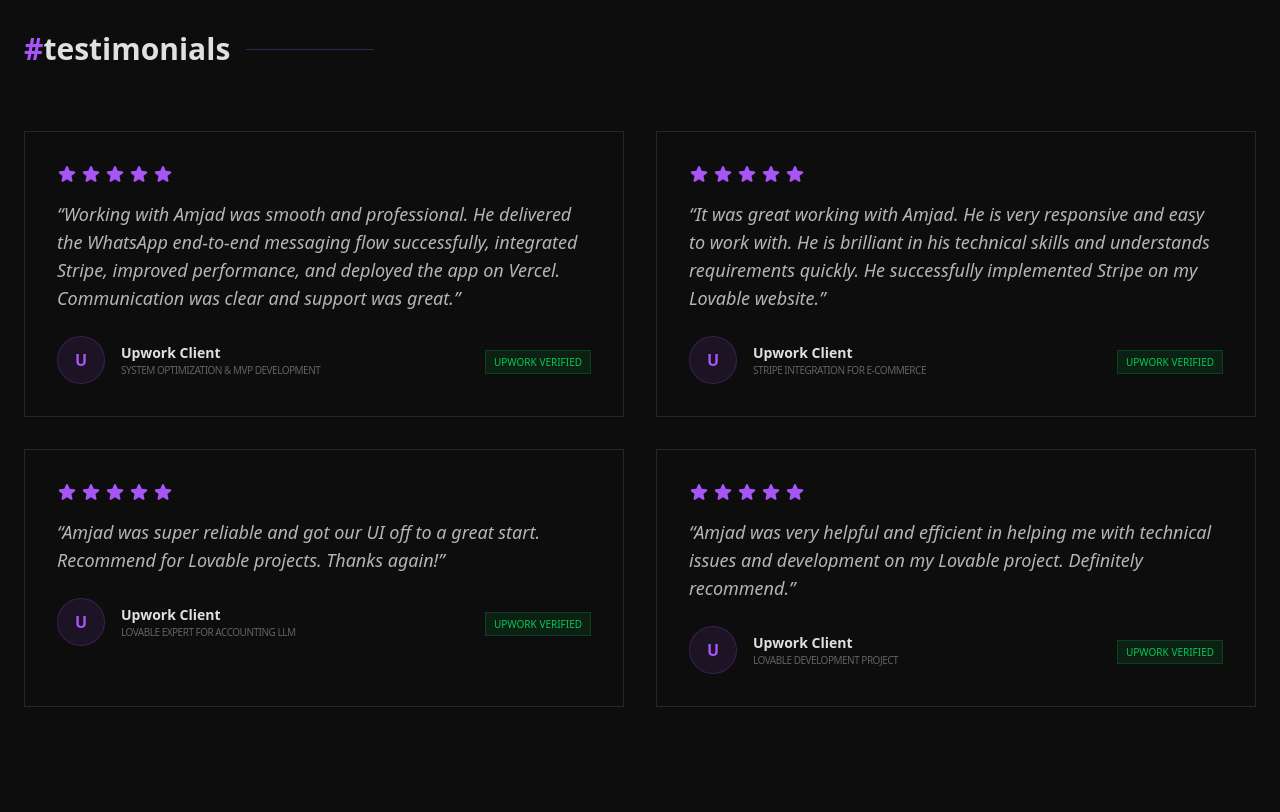
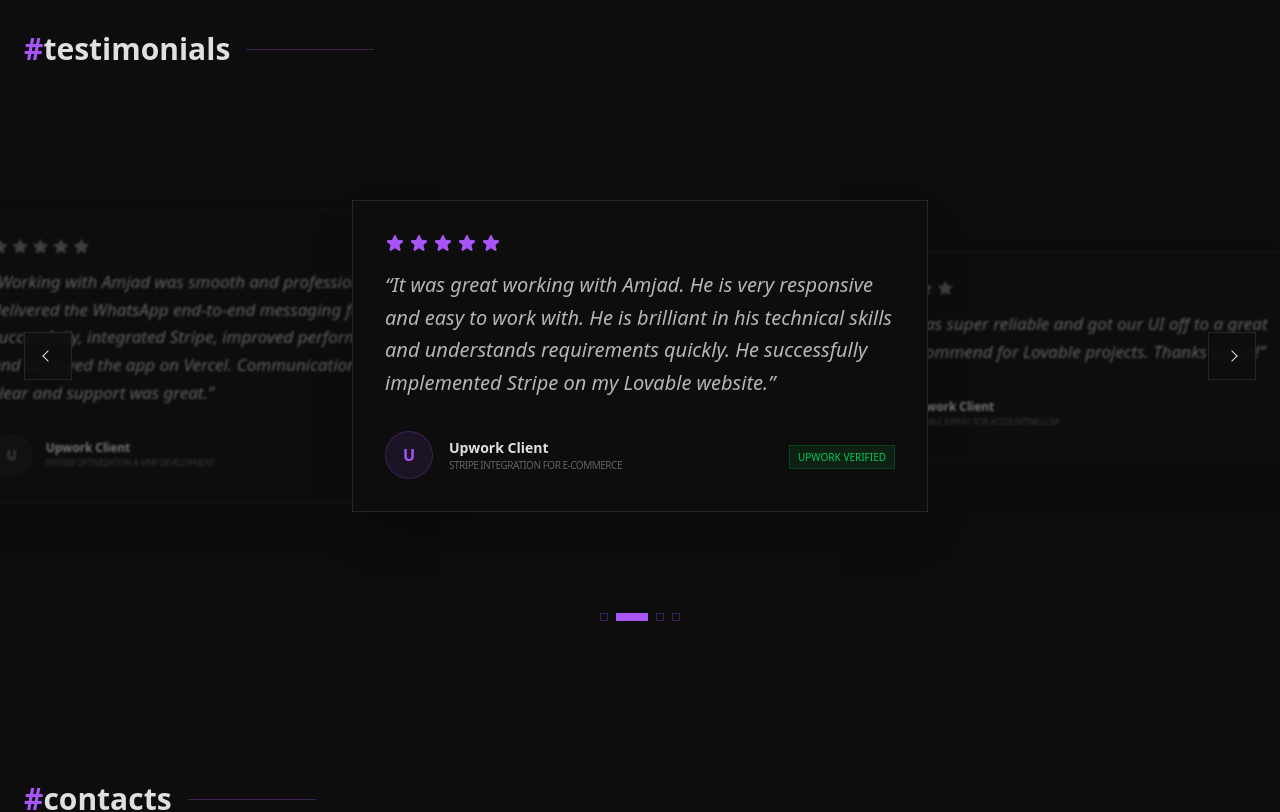
Before and after one commit to Amjad-722/Amjad.site, a Next.js app: page / in a window 1280 px wide. Shown: the part 4600-5412 px from the top of the page. Built offline with nearby package versions, Linux system fonts and the light colour scheme.

Commit message:
added dark theme

```diff
--- a/src/components/footer-sections.tsx
+++ b/src/components/footer-sections.tsx
@@ -33,8 +33,25 @@
 ];
 
 export const Testimonials = () => {
+  const [active, setActive] = React.useState(0);
+
+  const next = React.useCallback(() => {
+    setActive((prev) => (prev + 1) % testimonials.length);
+  }, []);
+
+  const prev = React.useCallback(() => {
+    setActive((prev) => (prev - 1 + testimonials.length) % testimonials.length);
+  }, []);
+
+  React.useEffect(() => {
+    const timer = setInterval(() => {
+      next();
+    }, 5000);
+    return () => clearInterval(timer);
+  }, [next]);
+
   return (
-    <section id="testimonials" className="py-20 px-6">
+    <section id="testimonials" className="py-20 px-6 overflow-hidden">
       <div className="max-w-7xl mx-auto">
         <div className="flex items-center gap-4 mb-16">
           <h2 className="text-3xl font-bold font-mono">
@@ -43,14 +60,49 @@
           <div className="h-px bg-accent/30 w-32" />
         </div>
 
-        <div className="grid md:grid-cols-2 gap-8">
-          {testimonials.map((t, index) => (
+        <div className="relative h-[450px] flex items-center justify-center">
+          {/* Controls */}
+          <div className="absolute inset-0 flex items-center justify-between z-30 px-4 md:px-0 pointer-events-none">
+            <button
+              onClick={prev}
+              className="w-12 h-12 flex items-center justify-center border border-border bg-background/80 backdrop-blur-md hover:border-accent transition-colors pointer-events-auto group"
+            >
+              <div className="w-2 h-2 border-l border-t border-foreground group-hover:border-accent -rotate-45" />
+            </button>
+            <button
+              onClick={next}
+              className="w-12 h-12 flex items-center justify-center border border-border bg-background/80 backdrop-blur-md hover:border-accent transition-colors pointer-events-auto group"
+            >
+              <div className="w-2 h-2 border-r border-t border-foreground group-hover:border-accent rotate-45" />
+            </button>
+          </div>
+
+          <div className="relative w-full max-w-5xl h-full flex items-center justify-center">
+            {testimonials.map((t, index) => {
+              const isActive = index === active;
+              const isPrev = index === (active - 1 + testimonials.length) % testimonials.length;
+              const isNext = index === (active + 1) % testimonials.length;
+
+              if (!isActive && !isPrev && !isNext) return null;
+
+              return (
                 <motion.div
                   key={index}
-              initial={{ opacity: 0, scale: 0.95 }}
-              whileInView={{ opacity: 1, scale: 1 }}
-              viewport={{ once: true }}
-              className="border border-border p-8 bg-background relative"
+                  initial={false}
+                  animate={{
+                    x: isActive ? 0 : isPrev ? "-75%" : "75%",
+                    scale: isActive ? 1 : 0.85,
+                    opacity: isActive ? 1 : 0.5,
+                    zIndex: isActive ? 20 : 10,
+                  }}
+                  transition={{
+                    type: "spring",
+                    stiffness: 260,
+                    damping: 26,
+                  }}
+                  className={`absolute w-full max-w-xl border border-border p-8 bg-background shadow-2xl transition-all ${
+                    isActive ? "border-accent/30" : "grayscale pointer-events-none blur-[1px]"
+                  }`}
                 >
                   <div className="flex gap-1 mb-4">
                     {[...Array(t.stars)].map((_, i) => (
@@ -58,7 +110,7 @@
                     ))}
                   </div>
 
-              <p className="text-lg text-foreground/80 mb-6 italic">
+                  <p className="text-lg md:text-xl text-foreground/80 mb-8 italic leading-relaxed">
                     &ldquo;{t.content}&rdquo;
                   </p>
 
@@ -70,13 +122,30 @@
                       <h4 className="font-bold font-mono text-sm">{t.name}</h4>
                       <p className="text-[10px] text-foreground/40 font-mono uppercase tracking-tighter">{t.role}</p>
                     </div>
+                    {isActive && (
                       <div className="hidden sm:block">
                         <span className="text-[10px] font-mono bg-green-500/10 text-green-500 px-2 py-1 border border-green-500/20">
                           UPWORK VERIFIED
                         </span>
                       </div>
+                    )}
                   </div>
                 </motion.div>
+              );
+            })}
+          </div>
+        </div>
+
+        {/* Dots */}
+        <div className="flex justify-center gap-2 mt-8">
+          {testimonials.map((_, i) => (
+            <button
+              key={i}
+              onClick={() => setActive(i)}
+              className={`w-2 h-2 border border-accent/30 transition-all ${
+                i === active ? "bg-accent w-8" : "bg-transparent hover:bg-accent/20"
+              }`}
+            />
           ))}
         </div>
       </div>
```
Lines whose indentation alone changed are shown as unchanged.
